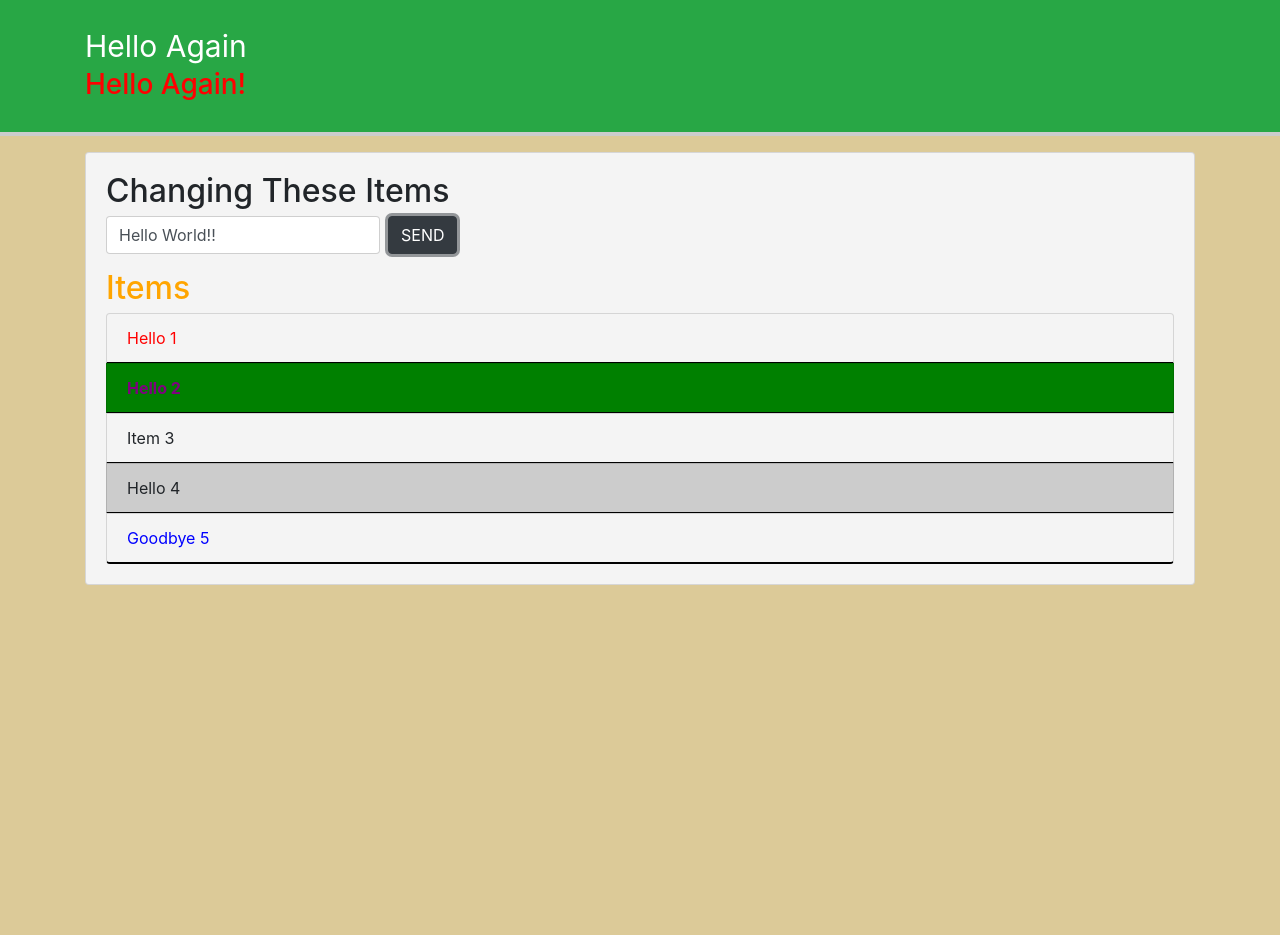
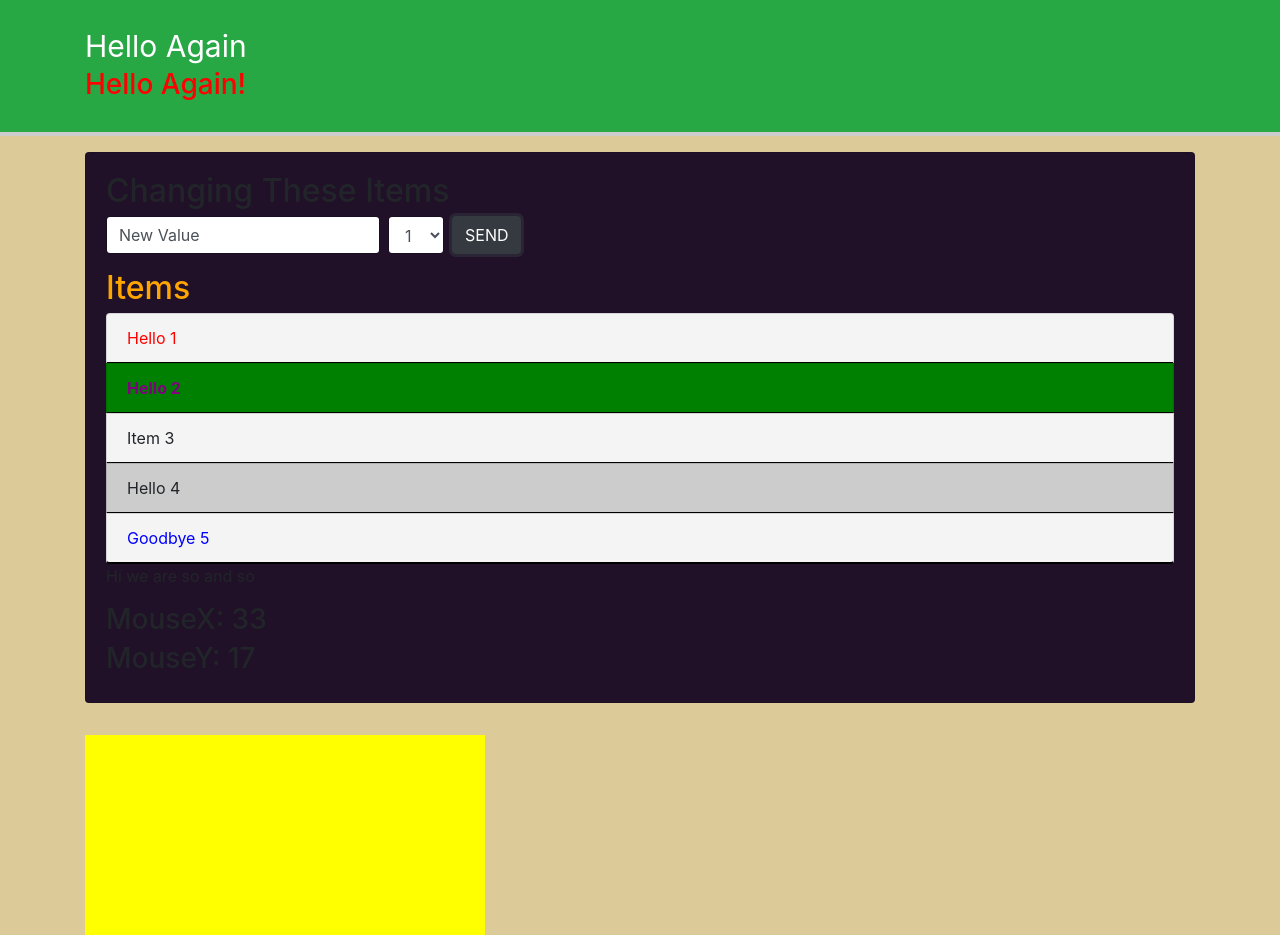
Before and after one commit to rjmcbain/js_dom_basics, a plain HTML site: page index.html in a window 1280 px wide. Both pictures are taken after a click on the input "SEND". Before the commit the page ends 800 px from the top, so only its background shows below. Drawn offline with nearby package versions, Linux system fonts and the light colour scheme.

Commit message:
working with event listeners

```diff
--- a/index.html
+++ b/index.html
@@ -18,6 +18,11 @@
     <h2 class="title">Add Items</h2>
     <form class="form-inline mb-3">
       <input type="text" class="form-control mr-2">
+      <select class="form-control mr-2">
+        <option value="1">1</option>
+        <option value="2">2</option>
+        <option value="3">3</option>
+      </select>
       <input type="submit" class="btn btn-dark" value="Submit">
     </form>
     <h2 class="title">Items</h2>
@@ -28,8 +33,12 @@
       <li class="list-group-item">Item 4</li>
       <li class="list-group-item">Item 5</li>
     </ul>
+    <p>Hi we are so and so</p>
     <span></span>
+    <div id="output"></div>
    </div>
+   <br>
+   <div id="box"></div>
   </div>
 
   <script src="main.js"></script>
--- a/main.js
+++ b/main.js
@@ -57,17 +57,23 @@ title.style.borderBottom = 'solid 4px #ccc';
 
 const input = document.querySelector('input');
 input.value = "Hello World!!";
-console.log(input.value);
-
-const button = document.querySelector('.btn-dark');
-button.value = 'SEND';
+// console.log(input.value);
 
 
 document.addEventListener("click", buttons);
 
 function buttons(e) {
   e.preventDefault();
-  console.log(input.value);
+  input.value = "New Value";
+  // console.log("Clicked!");
+  // console.log(input.value);
+  // console.log(e);
+  // console.log(e.target);
+  // console.log(e.target.className);
+  // const output = document.getElementById('output');
+  // output.innerHTML = '<h3>' + e.target.className + '</h3>';
+
+  // console.log(e.type);
 }
 
 const item = document.querySelector('.list-group-item');
@@ -83,7 +89,7 @@ lastItem.style.color = 'blue'; // Changes last item
 
 const titles = document.querySelectorAll('.title');
 
-console.log(titles);
+// console.log(titles);
 titles[0].innerHTML = 'Changing These Items';
 
 const odd = document.querySelectorAll('li:nth-child(odd)');
@@ -112,7 +118,7 @@ itemList.parentNode.parentNode.parentNode.style.backgroundColor = "#dcca98";
 const child = itemList.childNodes;
 // console.log(child);
 for(i=0; i < child.length; i++) {
-  console.log(i);
+  // console.log(i);
 }
 
 // console.log(itemList.children);
@@ -120,19 +126,24 @@ for(i=0; i < child.length; i++) {
 itemList.children[1].style.backgroundColor = 'green';
 
 // First Child
+
 // console.log(itemList.firstChild); // Gets text node
 
 // First Element Child
-console.log(itemList.firstElementChild); // Gets actual li
+
+// console.log(itemList.firstElementChild); // Gets actual li
 itemList.firstElementChild.innerHTML = 'Hello 1';
 
 // Last Element Child
+
 itemList.lastElementChild.innerHTML = 'Goodbye 5';
 
 // Next Sibling
+
 // console.log(itemList.nextSibling); // Gets Text Node
 
 // Next Element Sibling
+
 // console.log(itemList.nextElementSibling);
 
 // Previous Sibling
@@ -149,7 +160,7 @@ itemList.previousElementSibling.style.color = 'orange';
 const newDiv = document.createElement('div');
 
 newDiv.className = 'goodbye';
-console.log(newDiv);
+// console.log(newDiv);
 
 newDiv.id = 'helloOne';
 
@@ -165,3 +176,54 @@ const h1 = document.querySelector('header h1');
 container.insertBefore(newDiv, h1);
 
 newDiv.style.fontSize = '30px';
+
+
+// Events
+
+const button = document.querySelector('.btn-dark');
+button.value = 'SEND';
+button.addEventListener('click', buttons);
+button.addEventListener('click', runEvent);
+
+// button.addEventListener('dblclick', runEvent);
+// button.addEventListener('mousedown', runEvent);
+// button.addEventListener('mouseup', runEvent);
+
+const main = document.getElementById('main');
+main.addEventListener('mousemove', runEvent);
+
+function runEvent(e) {
+  e.preventDefault();
+  // console.log(`Event Type: ${e.type}`);
+  // console.log(e.target.value);
+  const output = document.getElementById('output');
+
+output.innerHTML = `<h3>MouseX: ${e.offsetX} </h3><h3>MouseY: ${e.offsetY}</h3>`;
+main.style.backgroundColor = `rgb(${e.offsetX}, ${e.offsetY}, 40)`;
+
+}
+
+function runNewEvent(e) {
+  // console.log(e.target.value);
+  box.childNodes[1].innerHTML = e.target.value;
+}
+
+const box = document.getElementById('box');
+box.style.cssText = 'width: 400px; height: 200px; background-color: yellow';
+const newH3 = document.createElement('h3');
+box.appendChild(newH3);
+// newH3.innerHTML = input.value;
+
+box.addEventListener('mouseenter', runEvent);
+
+const itemInput = document.querySelector('input[type="text"]');
+const form = document.querySelector('form');
+const select = document.querySelector('select');
+select.addEventListener('change', runEvent);
+form.addEventListener('submit', runEvent);
+
+
+const newh2 = document.createElement('h2');
+box.appendChild(newh2);
+
+itemInput.addEventListener('keydown', runNewEvent);
```
